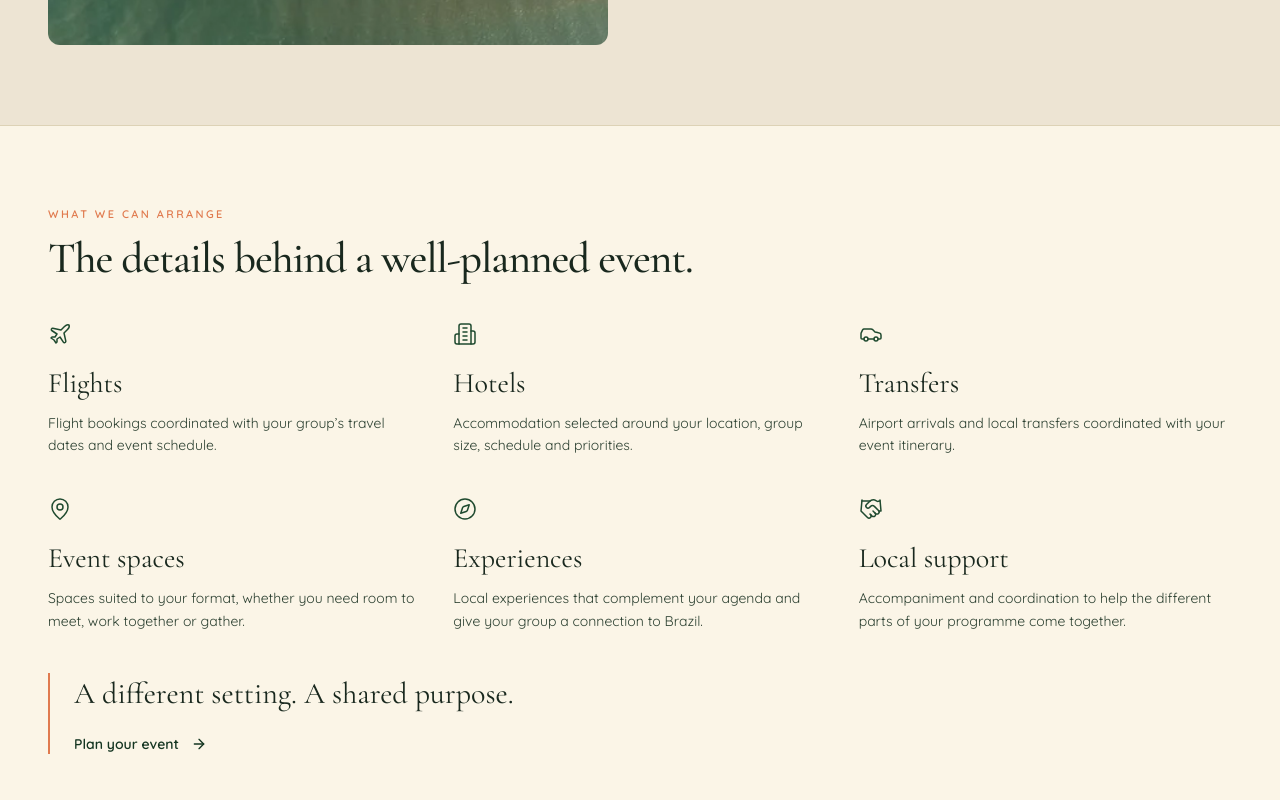
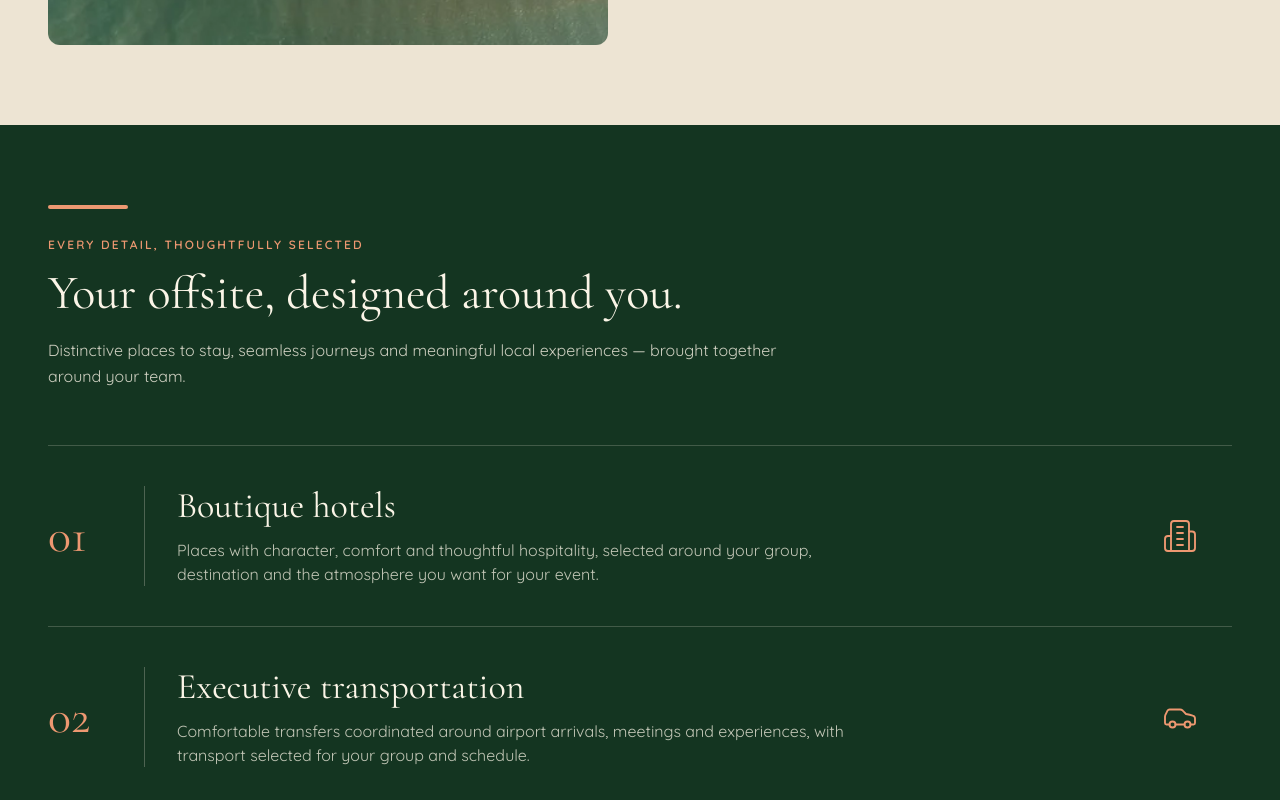
Before and after one commit to marinavvargas19-arch/braziloffscript, a Next.js app: page /corporate-events in a window 1280 px wide. Shown: the part 3500-4300 px from the top of the page. Built offline with nearby package versions, Linux system fonts and the light colour scheme.

Commit message:
Present corporate services as four tailored pillars

```diff
--- a/components/corporate-events.jsx
+++ b/components/corporate-events.jsx
@@ -1,10 +1,10 @@
-import { ArrowRight, Building2, Car, MapPin, Compass, Handshake, Plane } from 'lucide-react';
+import { ArrowRight, Building2, Car, Compass, SlidersHorizontal } from 'lucide-react';
 import BahiaOffsites from '@/components/bahia-offsites';
 import CorporateInquiry from '@/components/corporate-inquiry';
 import { Container, SectionHead } from '@/components/ui/section';
 import { corporateCopy, CORPORATE_PATH } from '@/lib/corporate-events';
 
-const icons = [Plane,Building2,Car,MapPin,Compass,Handshake];
+const icons = [Building2,Car,Compass,SlidersHorizontal];
 export default function CorporateEvents({ locale = 'en' }) {
   const c = corporateCopy[locale], es = locale === 'es';
   const schema = { '@context':'https://schema.org', '@type':'Service', name:c.heading, serviceType:es?'Planificación de offsites y eventos corporativos':'Corporate event and team offsite planning', url:'https://www.braziloffscript.com'+(es?'/es':'')+CORPORATE_PATH, areaServed:{'@type':'Country',name:'Brazil'}, provider:{'@type':'TravelAgency',name:'Brazil Off Script',url:'https://www.braziloffscript.com'} };
@@ -41,9 +41,17 @@ export default function CorporateEvents({ locale = 'en' }) {
       <div><SectionHead eyebrow={c.experienceEyebrow} title={c.experienceTitle} sub={c.experienceBody}/><a href="#event-inquiry" className="inline-flex gap-3 mt-6 font-semibold text-sm text-leaf-d underline underline-offset-4">{c.cta}<ArrowRight size={16}/></a></div>
     </Container></section>
 
-    <section id="event-support" className="scroll-mt-32 bg-paper border-y border-line py-14 sm:py-20"><Container>
-      <SectionHead eyebrow={c.servicesEyebrow} title={c.servicesTitle} className="max-w-2xl"/>
-      <div className="grid sm:grid-cols-2 lg:grid-cols-3 gap-x-8 gap-y-10 mt-10">{c.services.map(([title,body],i)=>{const Icon=icons[i];return <section key={title}><Icon size={24} strokeWidth={1.5} className="text-leaf mb-4" aria-hidden="true"/><h3 className="font-serif text-[28px] mb-2">{title}</h3><p className="text-sm leading-relaxed text-ink-soft max-w-sm">{body}</p></section>})}<div className="sm:col-span-2 lg:col-span-3 flex flex-col justify-center border-l-2 border-terra pl-6"><p className="font-serif text-3xl leading-snug">{c.title}</p><a className="inline-flex gap-3 items-center mt-5 text-sm font-semibold text-leaf-d" href="#event-inquiry">{c.cta}<ArrowRight size={16}/></a></div></div>
+    <section id="event-support" className="scroll-mt-32 bg-leaf-d text-cream-50 py-14 sm:py-20"><Container>
+      <div className="w-20 h-1 rounded-full bg-terra-l mb-7" aria-hidden="true"/>
+      <p className="text-xs uppercase tracking-[.18em] text-terra-l font-semibold">{c.servicesEyebrow}</p>
+      <h2 className="font-serif text-4xl sm:text-5xl mt-4 max-w-3xl">{c.servicesTitle}</h2>
+      <p className="mt-5 max-w-3xl text-cream-50/80 leading-relaxed">{c.servicesIntro}</p>
+      <ol className="mt-10 sm:mt-14">{c.services.map(([title,body],i)=>{const Icon=icons[i];return <li key={title} className="grid grid-cols-[42px_1fr] sm:grid-cols-[64px_1fr_100px] gap-5 sm:gap-8 items-center py-8 sm:py-10 border-t border-cream-50/20 last:border-b">
+        <span className="font-serif text-4xl sm:text-5xl text-terra-l">0{i+1}</span>
+        <div className="sm:border-l border-cream-50/25 sm:pl-8"><h3 className="font-serif text-[28px] sm:text-4xl leading-tight">{title}</h3><p className="mt-3 max-w-2xl text-sm sm:text-base leading-relaxed text-cream-50/75">{body}</p></div>
+        <div className="hidden sm:flex w-24 h-24 rounded-2xl bg-cream-50/5 items-center justify-center"><Icon size={36} strokeWidth={1.25} className="text-terra-l" aria-hidden="true"/></div>
+      </li>})}</ol>
+      <a className="inline-flex gap-3 items-center mt-8 rounded-full border border-cream-50/50 px-6 py-3 text-sm font-semibold hover:bg-cream-50/10" href="#event-inquiry">{c.cta}<ArrowRight size={16}/></a>
     </Container></section>
 
     <section id="event-inquiry" className="scroll-mt-28 py-14 sm:py-20"><Container className="grid lg:grid-cols-[.8fr_1.2fr] gap-10 lg:gap-16 items-start">
```
Also changed, not shown: lib/corporate-events.js.
